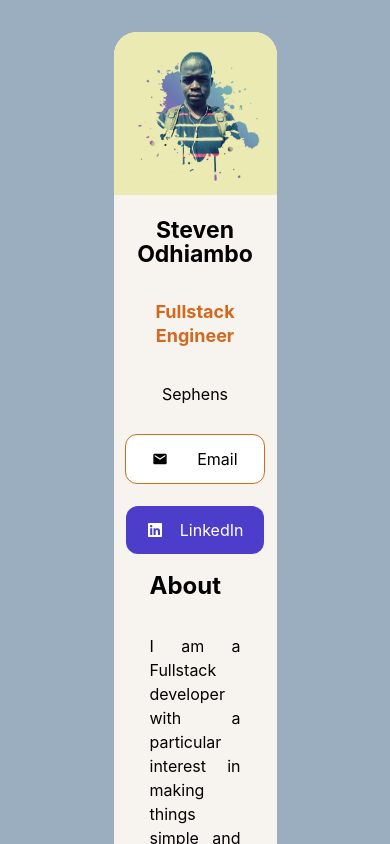
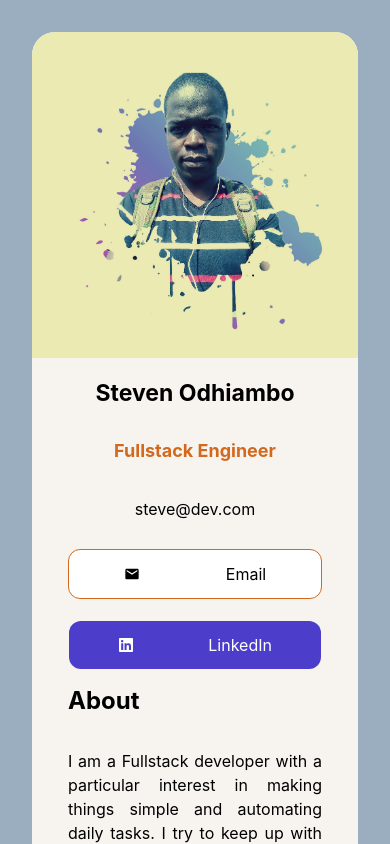
Before and after one commit to Sephens/My-Business-Digital-Card, a React (Vite) app: page / in a window 390 px wide. Shown: the top 844 px of the page. Built offline with nearby package versions, Linux system fonts and the light colour scheme.

Commit message:
responsiveness

```diff
--- a/src/App.css
+++ b/src/App.css
@@ -17,7 +17,7 @@
 @media screen and (max-width:800px) {
   .App {
     margin: auto;
-    width: 50%;
+    width: 100%;
     display: flex;
     flex-direction: column;
     justify-content: space-between;
--- a/src/Components/InfoSection.jsx
+++ b/src/Components/InfoSection.jsx
@@ -10,7 +10,7 @@ function InfoSection() {
     <img src={Banner} alt="myimage" className="info-img"/>
     <h1 className='info-sec-header'>Steven Odhiambo</h1>
     <h3 className='info-sec-desc'>Fullstack Engineer</h3>
-    <a href='https://github.com/Sephens' className='link'>Sephens</a>
+    <a href='https://github.com/Sephens' className='link'>steve@dev.com</a>
 
     <div className='btn-div'>
     <a className='btn' id='email'> <MdEmail/> Email</a>
```
